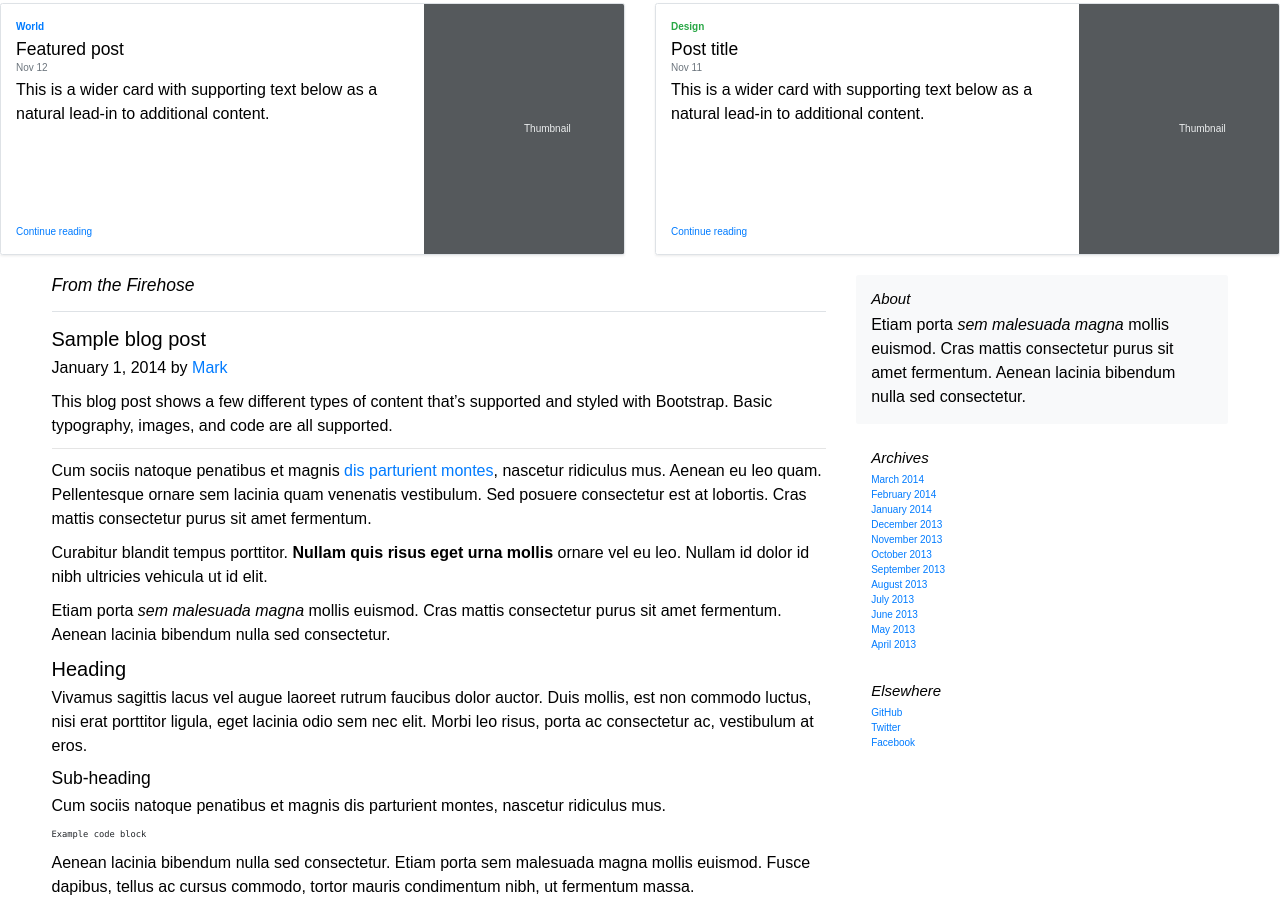
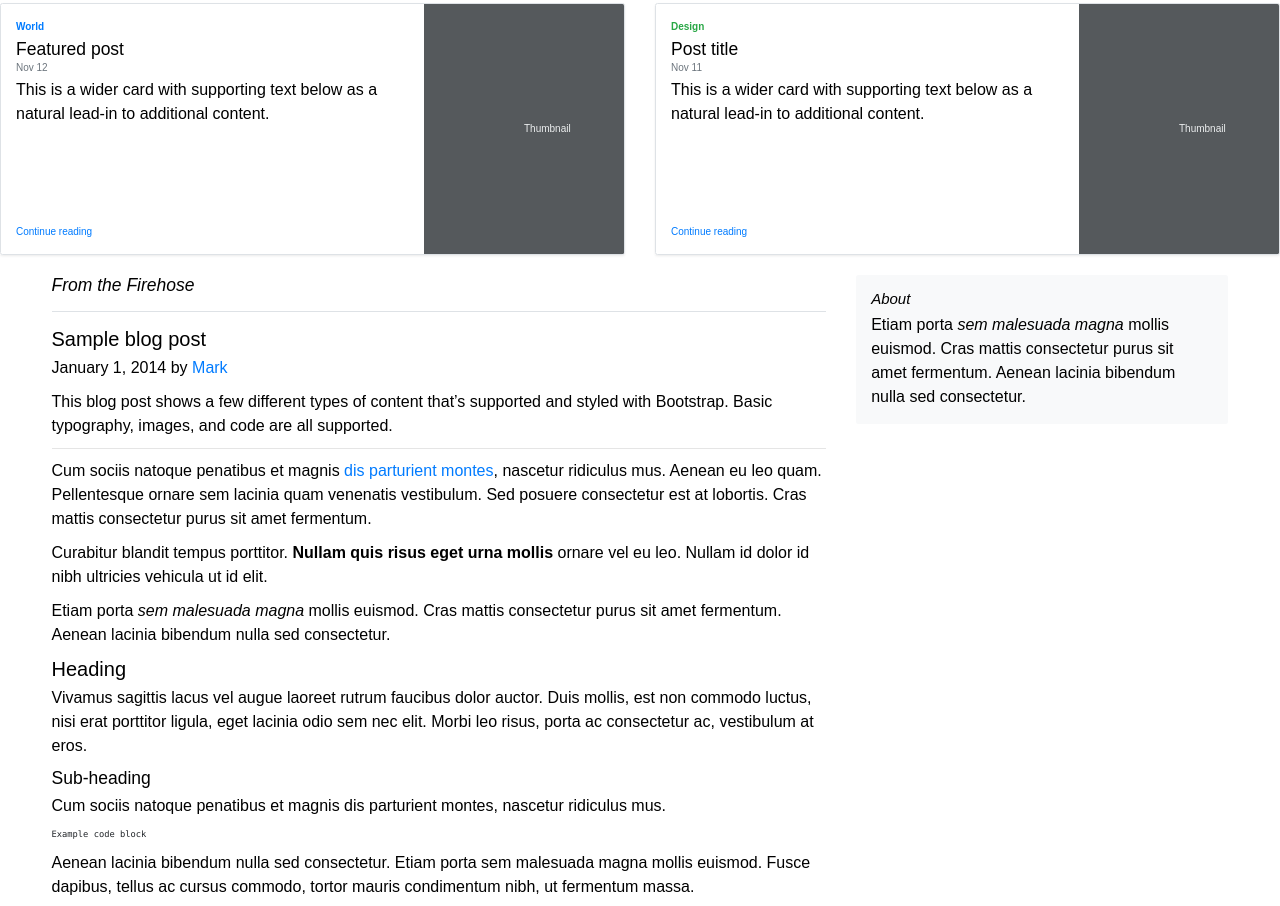
Before and after one commit to flor90200/proyecto_florencia, a plain HTML site: page pages/historia.html in a window 1280 px wide. Shown: the part 280-1186 px from the top of the page. Drawn offline with nearby package versions, Linux system fonts and the light colour scheme.

Commit message:
nueva correccion

```diff
--- a/css/style.css
+++ b/css/style.css
@@ -75,11 +75,10 @@ header {
     display: flex;
     justify-content: space-between;
     align-items: center;
+    flex-wrap: wrap;
     height: 85px;
-    padding: 8px 16px;
-
+    padding:var(--sp-xs)
 }
-
 
 header nav {
     list-style: none;
--- a/pages/historia.html
+++ b/pages/historia.html
@@ -164,34 +164,6 @@
       <p class="mb-0">Etiam porta <em>sem malesuada magna</em> mollis euismod. Cras mattis consectetur purus sit amet fermentum. Aenean lacinia bibendum nulla sed consectetur.</p>
     </div>
 
-    <div class="p-4">
-      <h4 class="font-italic">Archives</h4>
-      <ol class="list-unstyled mb-0">
-        <li><a href="#">March 2014</a></li>
-        <li><a href="#">February 2014</a></li>
-        <li><a href="#">January 2014</a></li>
-        <li><a href="#">December 2013</a></li>
-        <li><a href="#">November 2013</a></li>
-        <li><a href="#">October 2013</a></li>
-        <li><a href="#">September 2013</a></li>
-        <li><a href="#">August 2013</a></li>
-        <li><a href="#">July 2013</a></li>
-        <li><a href="#">June 2013</a></li>
-        <li><a href="#">May 2013</a></li>
-        <li><a href="#">April 2013</a></li>
-      </ol>
-    </div>
-
-    <div class="p-4">
-      <h4 class="font-italic">Elsewhere</h4>
-      <ol class="list-unstyled">
-        <li><a href="#">GitHub</a></li>
-        <li><a href="#">Twitter</a></li>
-        <li><a href="#">Facebook</a></li>
-      </ol>
-    </div>
-  </aside><!-- /.blog-sidebar -->
-
 </div><!-- /.row -->
 
 </main><!-- /.container -->
```
